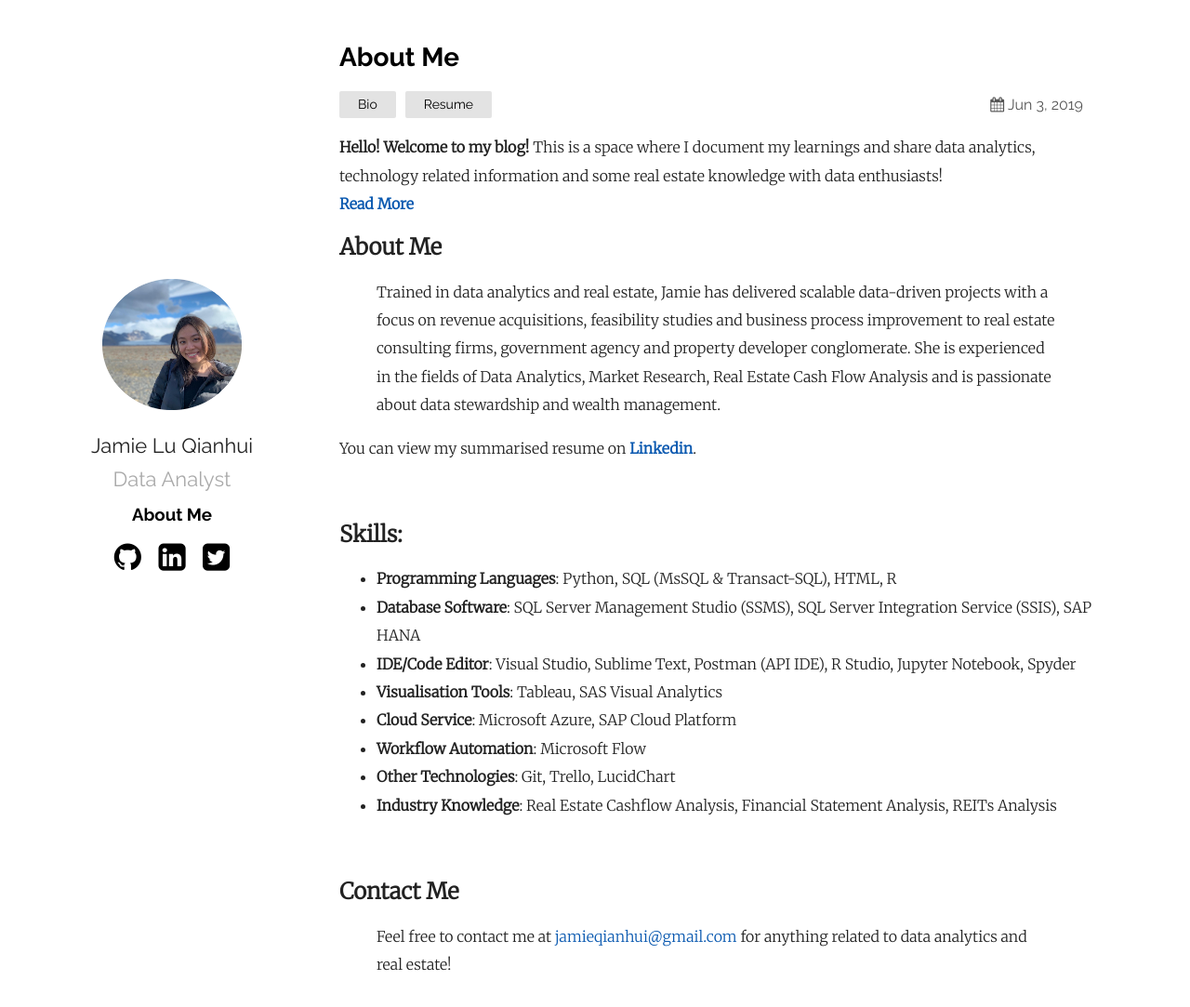
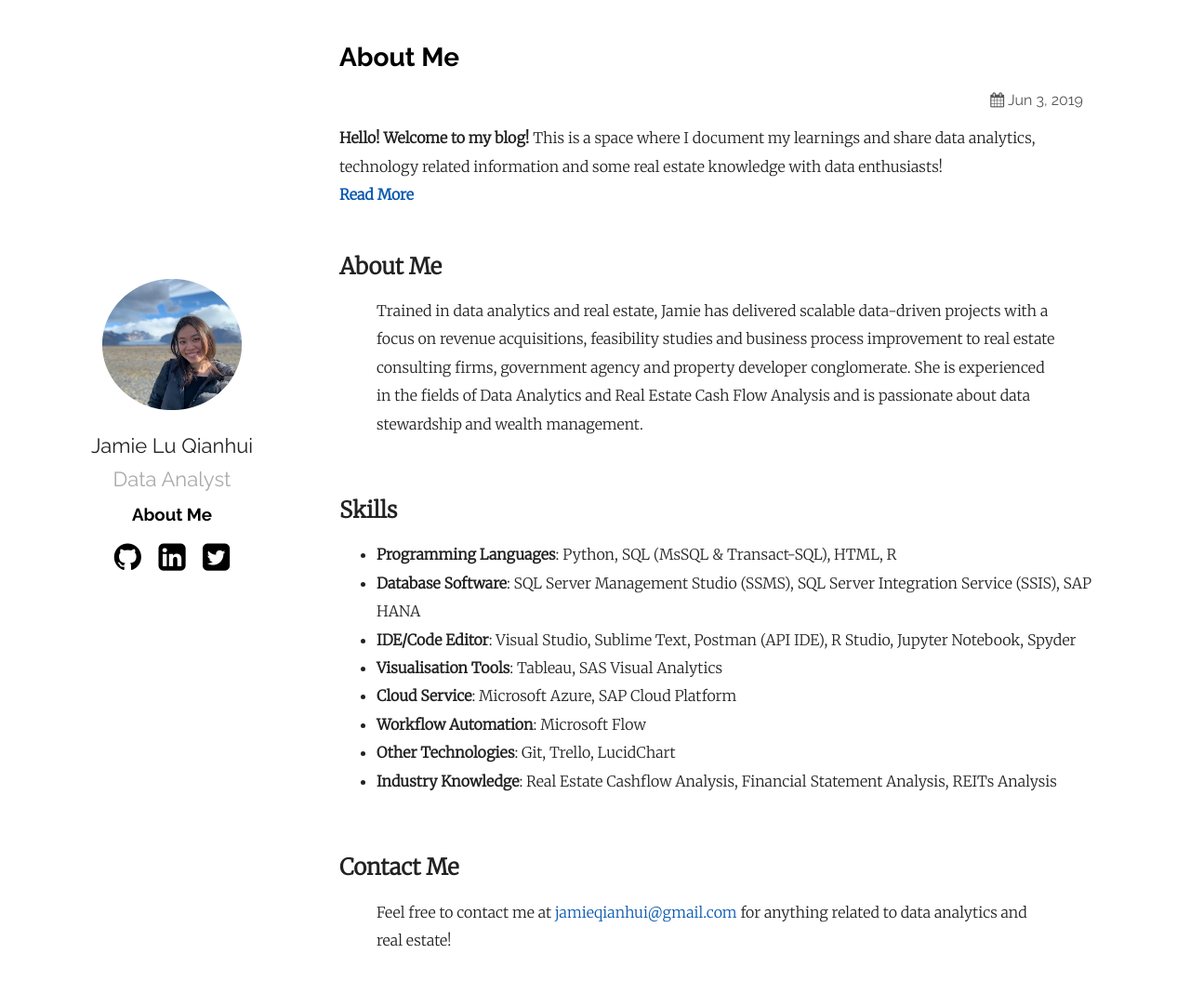
Before and after one commit to jamieqianhui/jamieqianhui.github.io, a Jekyll site: the page built from _posts/2019-06-03-About-Me.markdown, in a window 1280 px wide and 1097 px high. Shown: the top 1083 px of the window at 93% size. Built offline with Jekyll 4.4.1, drawn with Linux system fonts in a browser that asks for light colours.

Commit message:
Update 2019-06-03-About-Me.markdown

```diff
--- a/_posts/2019-06-03-About-Me.markdown
+++ b/_posts/2019-06-03-About-Me.markdown
@@ -1,22 +1,20 @@
 ---
 layout: post
 title:  "About Me"
-date:   2019-06-03 13:24:36 +0800
-categories: Bio Resume
+
 ---
 **Hello! Welcome to my blog!** This is a space where I document my learnings and share
  data analytics, technology related information and some real estate knowledge with data enthusiasts! <br>
  **[Read More][Read-more]**
 <br>
+<br>
 ## About Me
 
-> Trained in data analytics and real estate, Jamie has delivered scalable data-driven projects with a focus on revenue acquisitions, feasibility studies and business process improvement to real estate consulting firms, government agency and property developer conglomerate. She is experienced in the fields of Data Analytics, Market Research, Real Estate Cash Flow Analysis and is passionate about data stewardship and wealth management.
+> Trained in data analytics and real estate, Jamie has delivered scalable data-driven projects with a focus on revenue acquisitions, feasibility studies and business process improvement to real estate consulting firms, government agency and property developer conglomerate. She is experienced in the fields of Data Analytics and Real Estate Cash Flow Analysis and is passionate about data stewardship and wealth management.
 
-You can view my summarised resume on **[Linkedin][linkedin-profile]**.
 
 <br>
-
-## Skills:
+## Skills
 
 + **Programming Languages**: Python, SQL (MsSQL & Transact-SQL), HTML, R
 + **Database Software**: SQL Server Management Studio (SSMS), SQL Server Integration Service (SSIS), SAP HANA
```
